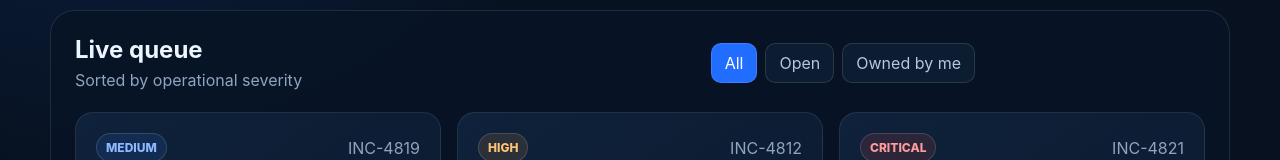
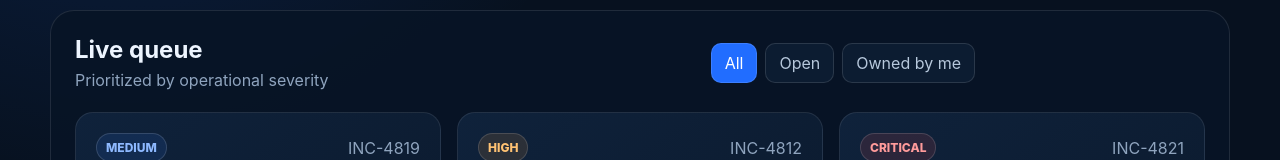
Before and after one commit to igorizviekov/igzpatch-demo, a Next.js app: page / in a window 1280 px wide. Shown: the part 312-472 px from the top of the page. Built offline with nearby package versions, Linux system fonts and the light colour scheme.

Commit message:
Update Live queue helper text wording

```diff
--- a/src/app/page.tsx
+++ b/src/app/page.tsx
@@ -34,7 +34,7 @@ export default function Home() {
 
       <section className="board">
         <div className="toolbar">
-          <div><h2>Live queue</h2><p>Sorted by operational severity</p></div>
+          <div><h2>Live queue</h2><p>Prioritized by operational severity</p></div>
           <div className="filters" aria-label="Incident filters">
             <button className="active" type="button">All</button>
             <button type="button">Open</button>
```
